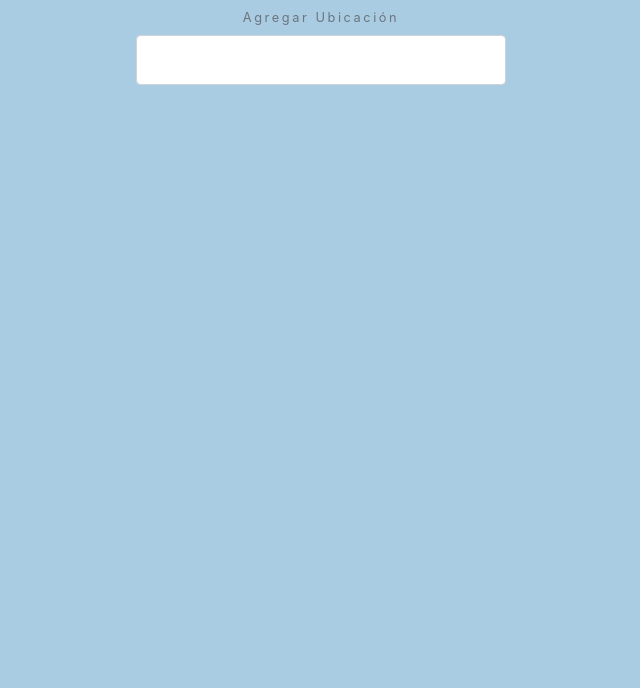
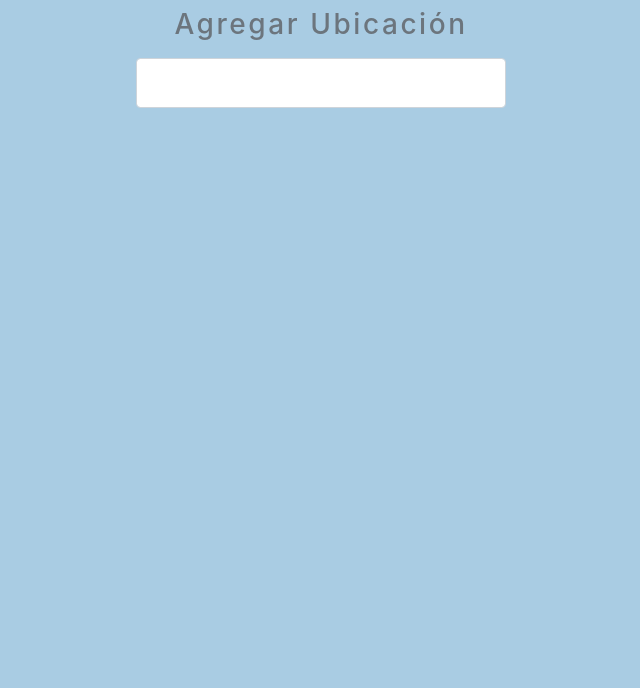
Before and after one commit to vluciano8/weatherNinjaApp, a plain HTML site: page index.html in a window 1280 px wide. Shown: the part 112-800 px from the top of the page, without its empty margins (319-959 px from the left). Drawn offline with nearby package versions, Linux system fonts and the light colour scheme.

Commit message:
Update index.html

```diff
--- a/index.html
+++ b/index.html
@@ -5,6 +5,7 @@
   <meta http-equiv="X-UA-Compatible" content="ie=edge">
   <link rel="stylesheet" href="https://stackpath.bootstrapcdn.com/bootstrap/4.3.1/css/bootstrap.min.css" integrity="sha384-ggOyR0iXCbMQv3Xipma34MD+dH/1fQ784/j6cY/iJTQUOhcWr7x9JvoRxT2MZw1T" crossorigin="anonymous">
   <link rel="stylesheet" href="https://use.fontawesome.com/releases/v5.7.2/css/all.css" integrity="sha384-fnmOCqbTlWIlj8LyTjo7mOUStjsKC4pOpQbqyi7RrhN7udi9RwhKkMHpvLbHG9Sr" crossorigin="anonymous">
+  <link href="https://fonts.googleapis.com/css?family=Satisfy&display=swap" rel="stylesheet">
   <link rel="stylesheet" href="styles.css">
   <title>Clima App</title>
 </head>
@@ -15,7 +16,7 @@
       <h1 class="text-muted text-center my-4"><i class="fas fa-temperature-low"></i> Clima App</h1>
 
         <form class="change-location my-4 text-center text-muted">
-          <label for="city">Agregar Ubicación</label>
+          <h3><label for="city">Agregar Ubicación</label></h3>
           <input type="text" name="city" class="form-control p-4">
         </form>
 
```
